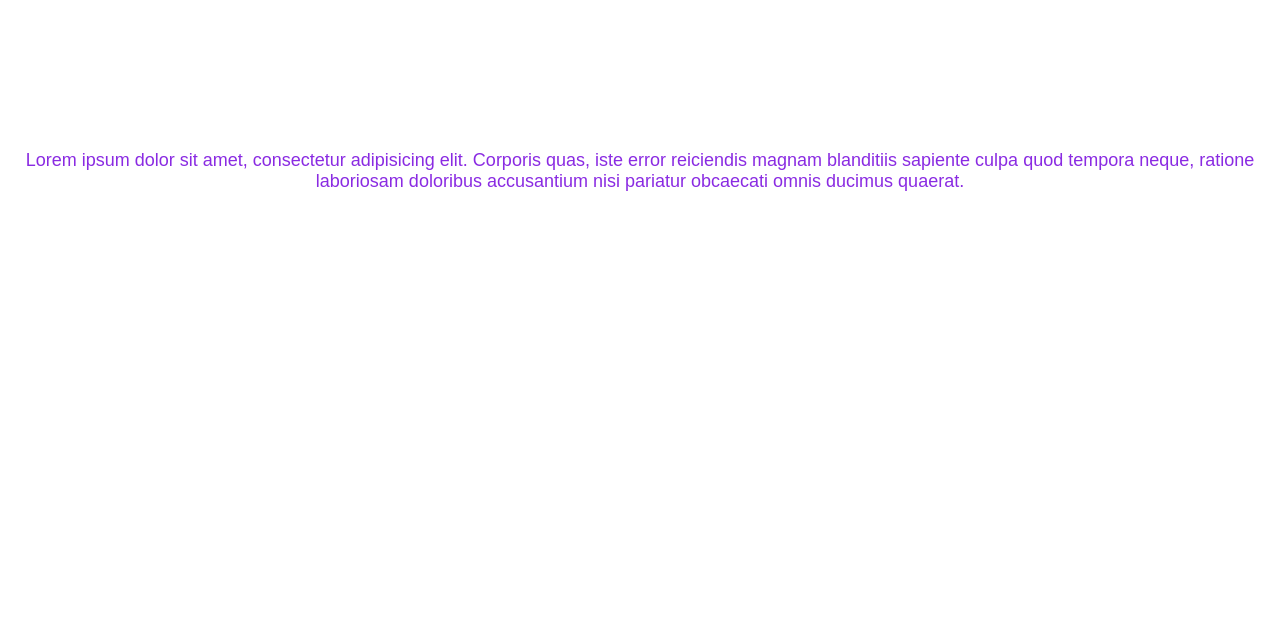
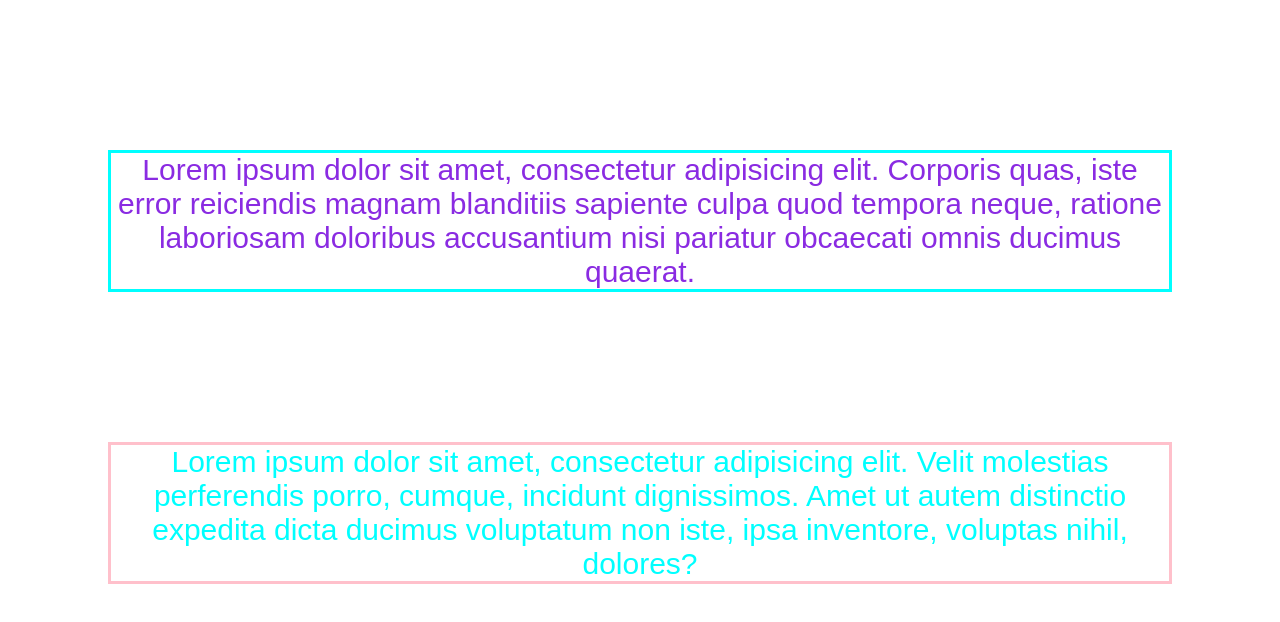
Before and after one commit to DomiGnh/css1weekend, a plain HTML site: page index.html in a window 1280 px wide. Drawn offline with Linux system fonts and the light colour scheme.

Commit message:
dodanie id

```diff
--- a/css/style.css
+++ b/css/style.css
@@ -2,7 +2,21 @@ p
 {
     color:blueviolet;
     text-align: center;
-    font-size: 18px;
+    font-size: 30px;
     font-family: sans-serif;
     margin-top: 150px;
+    margin-left: 100px;
+    margin-right: 100px;
+    border: solid aqua;
 }
+
+/*slektor id*/
+
+#par
+{
+    color: aqua;
+    margin-left: 100px;
+    margin-right: 100px;
+    border: solid pink;
+    font-size:30px;
+}
--- a/index.html
+++ b/index.html
@@ -12,6 +12,9 @@
   <!--selektor znacznika-->
   <p>Lorem ipsum dolor sit amet, consectetur adipisicing elit. Corporis quas, iste error reiciendis magnam blanditiis sapiente culpa quod tempora neque, ratione laboriosam doloribus accusantium nisi pariatur obcaecati omnis ducimus quaerat.</p>
 
+  <!-- selektor id-->
+  <p id="par">Lorem ipsum dolor sit amet, consectetur adipisicing elit. Velit molestias perferendis porro, cumque, incidunt dignissimos. Amet ut autem distinctio expedita dicta ducimus voluptatum non iste, ipsa inventore, voluptas nihil, dolores?</p>
+
 
 </body>
 </html>
```
